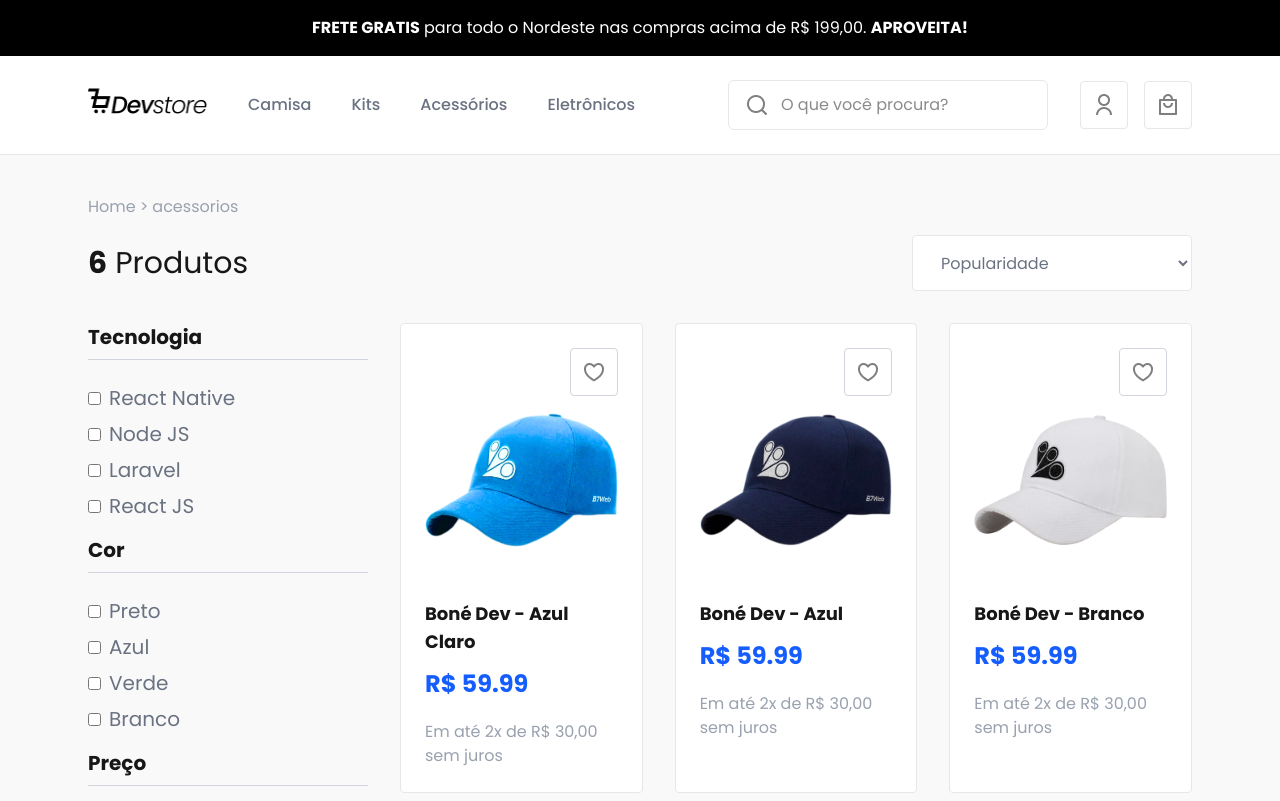
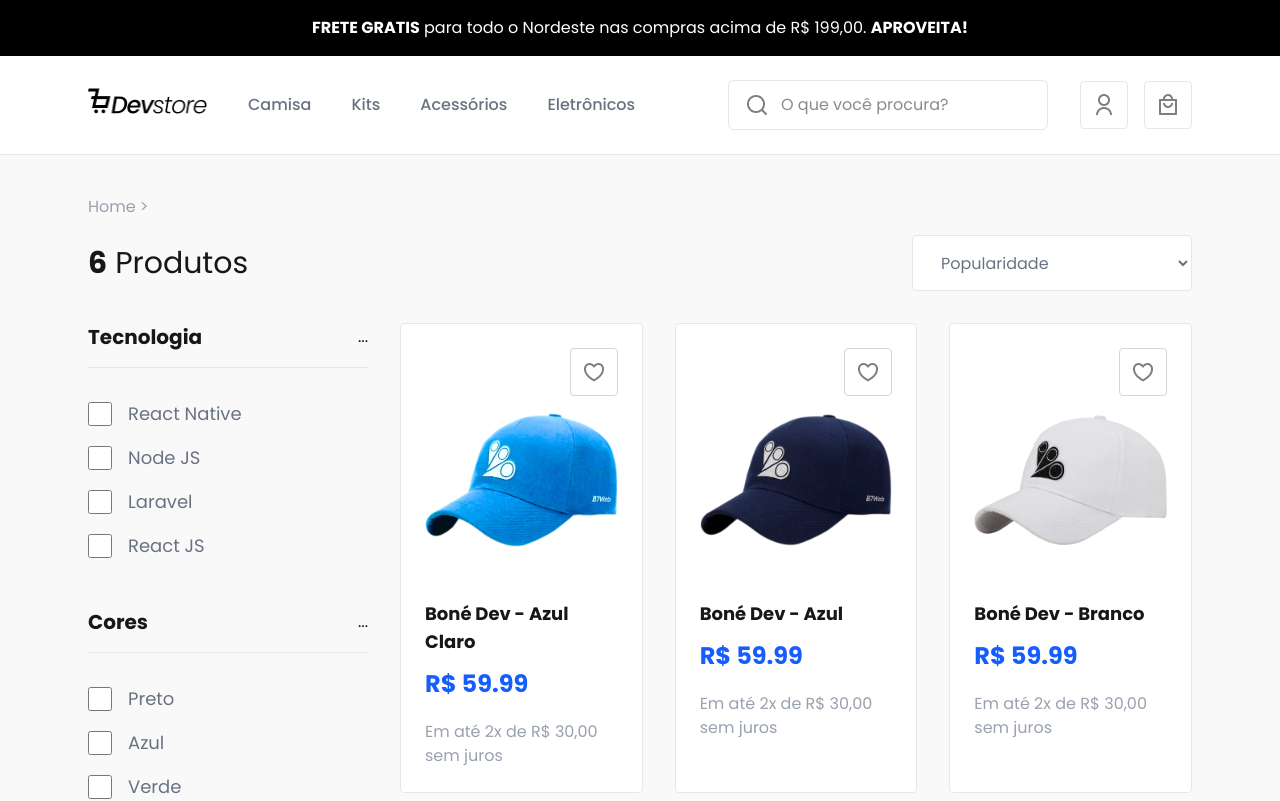
Before and after one commit to JoaoSBarbosa/DevStore-ui, a Next.js app: page /categoria/acessorios in a window 1280 px wide. Shown: the top 801 px of the page. Built offline with nearby package versions, Linux system fonts and the light colour scheme.

Commit message:
:recycle: refatorando componente de filtro com querystring

```diff
--- a/src/app/(site)/categoria/[slug]/page.tsx
+++ b/src/app/(site)/categoria/[slug]/page.tsx
@@ -19,7 +19,7 @@ export default async function Page({ params, searchParams }: Props) {
   console.log("Slug:", slug);
   console.log("Filters:", filters);
 
-  const product = ProductData?.find((item) => item.slug === slug)?.data;
+  const product = ProductData?.find((item) => item.slug === slug);
 
   return (
     <ProductProvider>
--- /dev/null
+++ b/src/features/product-listing/components/filter-group.tsx
@@ -0,0 +1,29 @@
+import { useQueryString } from "@/shared/hooks/use-querystring";
+import { ProductFiltered } from "@/shared/types/mock/product-type";
+
+type FilterGroupProps = {
+  filters?: ProductFiltered;
+};
+
+export const FilterGroup = ({ filters }: FilterGroupProps) => {
+  const queryString = useQueryString();
+
+  const filterValue = queryString.get("filters") ?? "";
+  return (
+    <div className="w-full mb-8">
+      <div className="flex justify-between items-center border-b border-gray-200 pb-4">
+        <h2 className="flex-1 font-bold text-xl">{filters?.title}</h2>
+        <div>...</div>
+      </div>
+
+      <div className="text-gray-500 flex text-lg flex-col gap-4 pt-8">
+        {filters?.options.map((option) => (
+          <label key={option.id} className="flex items-center gap-4">
+            <input type="checkbox" className="size-6" />
+            {option.label}
+          </label>
+        ))}
+      </div>
+    </div>
+  );
+};
--- a/src/features/product-listing/components/filter/filters-sidebar.tsx
+++ b/src/features/product-listing/components/filter/filters-sidebar.tsx
@@ -1,36 +1,34 @@
 "use client";
+import { ProductFiltered } from "@/shared/types/mock/product-type";
 import { useProduct } from "../../context/use-product";
 import { filters } from "../../data/filter";
+import { FilterGroup } from "../filter-group";
+import { fi } from "zod/locales";
 
 type FilterSidebarProps = {
   isFilterOpen: boolean;
   setIsFilterOpen: (value: boolean) => void;
+  filters?: ProductFiltered[];
 };
 export const FilterSidebar = ({
   isFilterOpen,
   setIsFilterOpen,
+  filters,
 }: FilterSidebarProps) => {
   return (
     <div
-      className={`flex-1 lg:max-w-70 flex flex-col gap-4 ${isFilterOpen ? "flex" : "hidden"} lg:flex`}
+      className={` flex-1 lg:max-w-70 flex flex-col gap-4 ${isFilterOpen ? "flex" : "hidden"} lg:flex`}
     >
-      {filters.map((item) => (
-        <div key={item.id}>
-          <h3 className="text-xl font-semibold border-b border-gray-300 mb-6 pb-2">
-            {item.title}
-          </h3>
+      {filters &&
+        filters?.map((item) => <FilterGroup key={item.id} filters={item} />)}
 
-          <div className="flex flex-col gap-2 text-gray-500 text-xl">
-            {item.options.map((option) => (
-              <label key={option.label} className="flex items-center gap-2">
-                <input type={item.type} className="" />
-
-                {option.label}
-              </label>
-            ))}
+      {!filters && (
+        <div className="border border-gray-300 rounded-lg p-4">
+          <div className="flex flex-col">
+            <h2>Sem filtros disponíveis</h2>
           </div>
         </div>
-      ))}
+      )}
     </div>
   );
 };
--- a/src/features/product-listing/components/product-category-container.tsx
+++ b/src/features/product-listing/components/product-category-container.tsx
@@ -19,10 +19,11 @@ export const ProductCategoryContainer = () => {
 
       <div className="flex flex-col lg:flex-row my-8 gap-8">
         <FilterSidebar
+          filters={product?.filters}
           isFilterOpen={isFilterOpened}
           setIsFilterOpen={setIsFilterOpen}
         />
-        <ProductGrid products={product} />
+        <ProductGrid products={product?.data} />
       </div>
     </div>
   );
--- a/src/features/product-listing/components/product-toolbar.tsx
+++ b/src/features/product-listing/components/product-toolbar.tsx
@@ -16,7 +16,7 @@ export const ProductToolbar = ({
   const { toggleFilter, product } = useProduct();
   const queryString = useQueryString();
   const order = queryString.get("order") ?? "views";
-  const count = product?.length ? product?.length : 0;
+  const count = product?.data?.length ? product?.data.length : 0;
   const handleSelectChange = (e: ChangeEvent<HTMLSelectElement>) => {
     queryString.set("order", e.target.value);
   };
--- a/src/features/product-listing/context/product-context.tsx
+++ b/src/features/product-listing/context/product-context.tsx
@@ -1,13 +1,14 @@
 "use client";
 import { Product } from "@/features/home/types/product-type";
+import { ProductDataMock } from "@/shared/types/mock/product-type";
 import { createContext, Dispatch, SetStateAction } from "react";
 
 type ProductContextType = {
   isFilterOpen: boolean;
   toggleFilter: () => void;
 
-  product: Product[] | null;
-  setProduct: Dispatch<SetStateAction<Product[] | null>>;
+  product: ProductDataMock | null;
+  setProduct: Dispatch<SetStateAction<ProductDataMock | null>>;
 };
 
 export const ProductContext = createContext<ProductContextType | null>(null);
--- a/src/features/product-listing/context/product-initializer.tsx
+++ b/src/features/product-listing/context/product-initializer.tsx
@@ -3,9 +3,10 @@
 import { Product } from "@/features/home/types/product-type";
 import { useProduct } from "./use-product";
 import { useEffect } from "react";
+import { ProductDataMock } from "@/shared/types/mock/product-type";
 
 type ProductInitializerProps = {
-  initialProducts: Product[] | null | undefined;
+  initialProducts: ProductDataMock | null | undefined;
 };
 export const ProductInitializer = ({
   initialProducts,
--- a/src/features/product-listing/context/product-provider.tsx
+++ b/src/features/product-listing/context/product-provider.tsx
@@ -2,6 +2,7 @@
 import { useState } from "react";
 import { ProductContext } from "./product-context";
 import { Product } from "@/features/home/types/product-type";
+import { ProductDataMock } from "@/shared/types/mock/product-type";
 
 type ProductProviderProps = {
   children: React.ReactNode;
@@ -9,7 +10,7 @@ type ProductProviderProps = {
 
 export const ProductProvider = ({ children }: ProductProviderProps) => {
   const [isFilterOpen, setIsFilterOpen] = useState(false);
-  const [product, setProduct] = useState<Product[] | null>(null);
+  const [product, setProduct] = useState<ProductDataMock | null>(null);
   const toggleFilter = () => {
     setIsFilterOpen((prev) => !prev);
   };
--- a/src/shared/data/products-data.tsx
+++ b/src/shared/data/products-data.tsx
@@ -7,10 +7,86 @@ export const ProductData: ProductDataMock[] = [
     slug: "camisetas",
     title: "Camisetas",
     data: Shirts,
+    filters: [
+      {
+        id: 1,
+        title: "Tecnologia",
+        options: [
+          { id: 1, label: "React Native", value: "react-native" },
+          { id: 2, label: "Node JS", value: "node" },
+          { id: 3, label: "Laravel", value: "laravel" },
+          { id: 4, label: "React JS", value: "react" },
+        ],
+      },
+      {
+        id: 2,
+        title: "Cores",
+        options: [
+          { id: 1, label: "Preto", value: "black" },
+          { id: 2, label: "Azul", value: "blue" },
+          { id: 3, label: "Verde", value: "green" },
+          { id: 4, label: "Branco", value: "white" },
+        ],
+      },
+      {
+        id: 3,
+        title: "Preços",
+        options: [
+          {
+            id: 1,
+            label: "R$ 10 - R$ 50",
+            value: { min: 10, max: 50 },
+          },
+          {
+            id: 2,
+            label: "R$ 50 - R$ 100",
+            value: { min: 50, max: 100 },
+          },
+        ],
+      },
+    ],
   },
   {
     slug: "acessorios",
     title: "Acessórios",
     data: Accessories,
+    filters: [
+      {
+        id: 1,
+        title: "Tecnologia",
+        options: [
+          { id: 1, label: "React Native", value: "react-native" },
+          { id: 2, label: "Node JS", value: "node" },
+          { id: 3, label: "Laravel", value: "laravel" },
+          { id: 4, label: "React JS", value: "react" },
+        ],
+      },
+      {
+        id: 2,
+        title: "Cores",
+        options: [
+          { id: 1, label: "Preto", value: "black" },
+          { id: 2, label: "Azul", value: "blue" },
+          { id: 3, label: "Verde", value: "green" },
+          { id: 4, label: "Branco", value: "white" },
+        ],
+      },
+      {
+        id: 3,
+        title: "Preços",
+        options: [
+          {
+            id: 1,
+            label: "R$ 10 - R$ 50",
+            value: { min: 10, max: 50 },
+          },
+          {
+            id: 2,
+            label: "R$ 50 - R$ 100",
+            value: { min: 50, max: 100 },
+          },
+        ],
+      },
+    ],
   },
 ];
```
Also changed, not shown: src/shared/types/mock/product-type.ts (+18 -0 lines).
